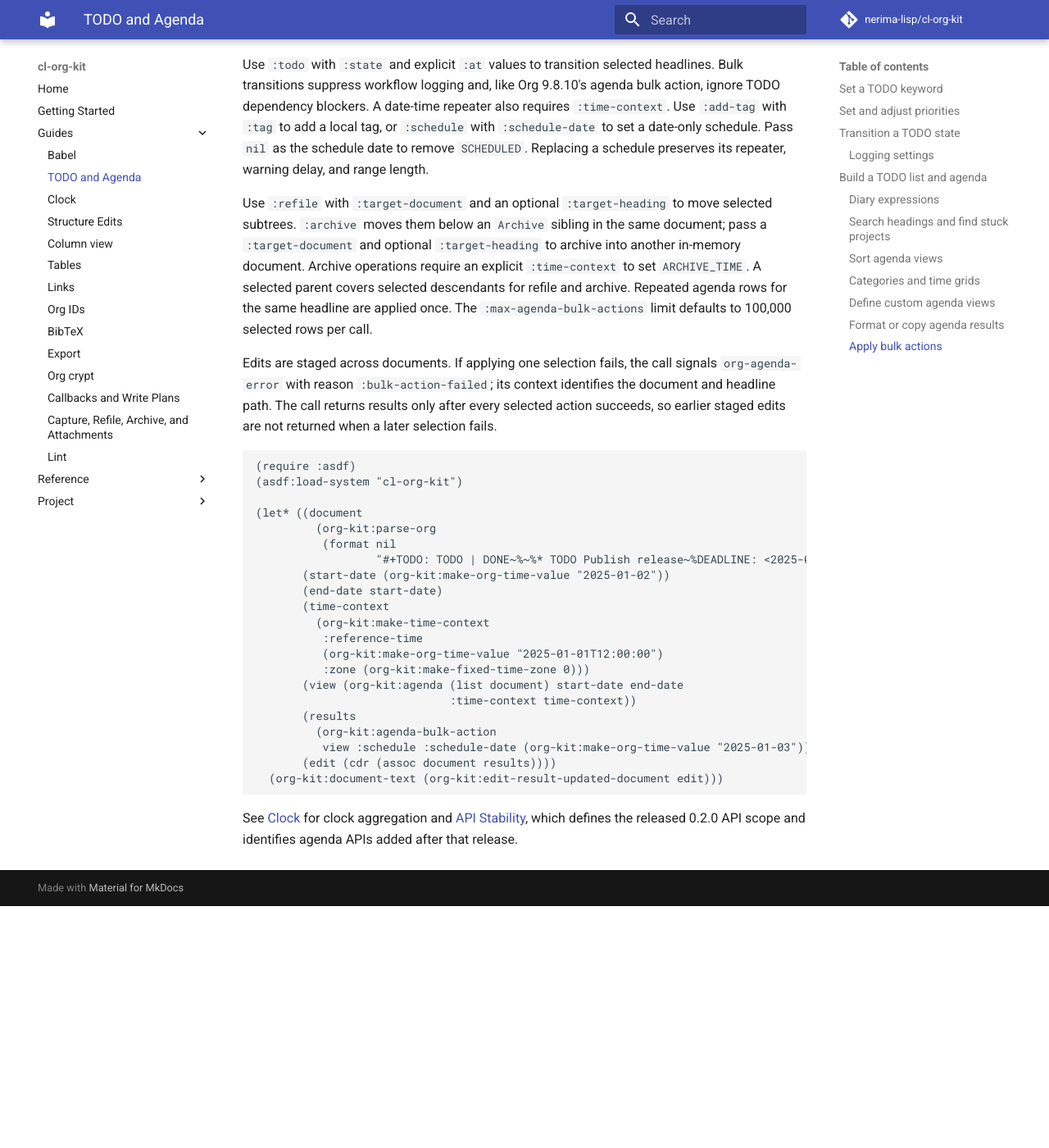
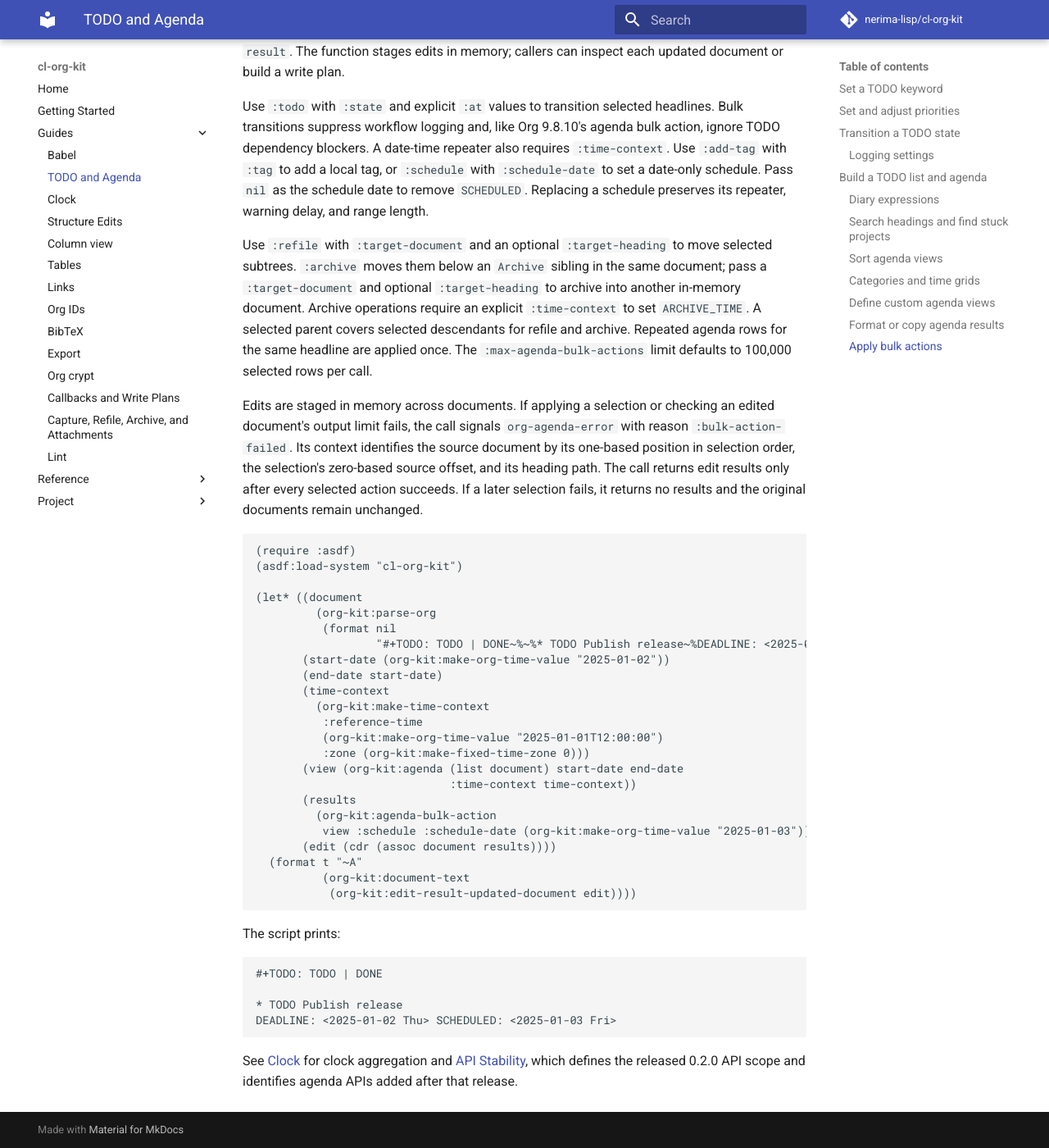
Before and after one commit to nerima-lisp/cl-org-kit, an MkDocs documentation site: the page built from docs/src/guides/todo-agenda.md, in a window 1280 px wide and 1400 px high, scrolled down 15563 px. Shown: the whole window at 82% size. Built offline with MkDocs 1.6.1 and Material for MkDocs 9.7.7, drawn with Linux system fonts in a browser that asks for light colours; comment, search, counter and statistics services are not loaded; before the commit the page ends 16668 px from its top, so only the background shows below that; some of the changed text lies outside the part shown.

Commit message:
docs(agenda): clarify callback and bulk action results

```diff
--- a/docs/src/guides/todo-agenda.md
+++ b/docs/src/guides/todo-agenda.md
@@ -361,7 +362,10 @@ diary timestamp nodes for that date. Its optional `:callback-registry` defaults
 to an empty registry; an unknown diary form signals
 `org-elisp-evaluator-error` with reason `:unregistered` unless an evaluator is
 registered with `(register-callback registry :evaluator :emacs-lisp function)`
-and that registry is passed as `:callback-registry`.
+and that registry is passed as `:callback-registry`. `query-match-now` remains
+an Org headline matcher. Relative query dates use its explicit
+`:time-context` reference time. For structured `query-list`, relative query
+dates use the match's explicit `:reference-time`, not the machine clock.
 
 Agenda rows for a scheduled habit also expose `agenda-entry-habit-consistency`.
 Each scheduled row for a habit carries one list spanning the full agenda date
@@ -782,11 +786,13 @@ descendants for refile and archive. Repeated agenda rows for the same headline
 are applied once. The `:max-agenda-bulk-actions` limit defaults to 100,000
 selected rows per call.
 
-Edits are staged across documents. If applying one selection fails, the call
-signals `org-agenda-error` with reason `:bulk-action-failed`; its context
-identifies the document and headline path. The call returns results only after
-every selected action succeeds, so earlier staged edits are not returned when
-a later selection fails.
+Edits are staged in memory across documents. If applying a selection or
+checking an edited document's output limit fails, the call signals
+`org-agenda-error` with reason `:bulk-action-failed`. Its context identifies
+the source document by its one-based position in selection order, the
+selection's zero-based source offset, and its heading path. The call returns
+edit results only after every selected action succeeds. If a later selection
+fails, it returns no results and the original documents remain unchanged.
 
 ~~~lisp
 (require :asdf)
@@ -809,7 +815,18 @@ a later selection fails.
          (org-kit:agenda-bulk-action
           view :schedule :schedule-date (org-kit:make-org-time-value "2025-01-03")))
        (edit (cdr (assoc document results))))
-  (org-kit:document-text (org-kit:edit-result-updated-document edit)))
+  (format t "~A"
+          (org-kit:document-text
+           (org-kit:edit-result-updated-document edit))))
+~~~
+
+The script prints:
+
+~~~text
+#+TODO: TODO | DONE
+
+* TODO Publish release
+DEADLINE: <2025-01-02 Thu> SCHEDULED: <2025-01-03 Fri>
 ~~~
 
 See [Clock](clock.md) for clock aggregation and
```
Also changed, not shown: other parts of docs/src/guides/todo-agenda.md (+3 -2 lines).
